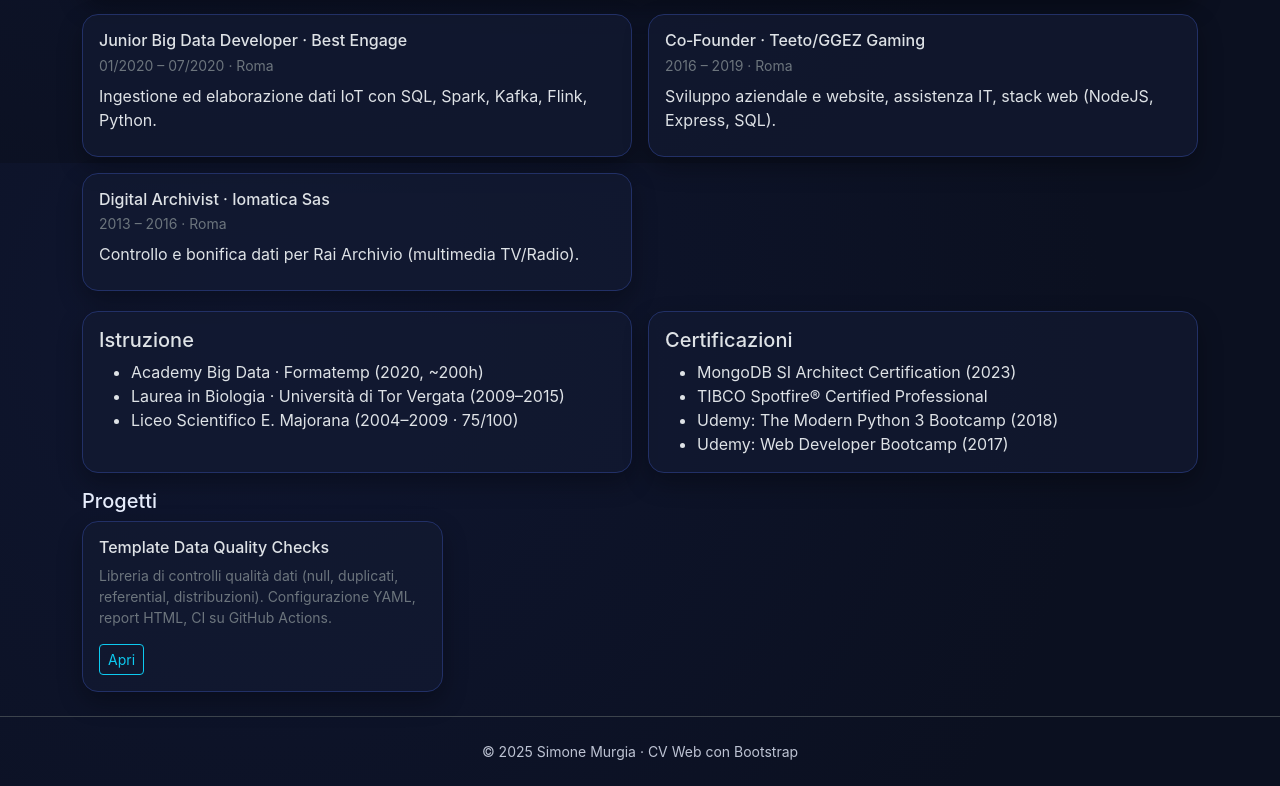
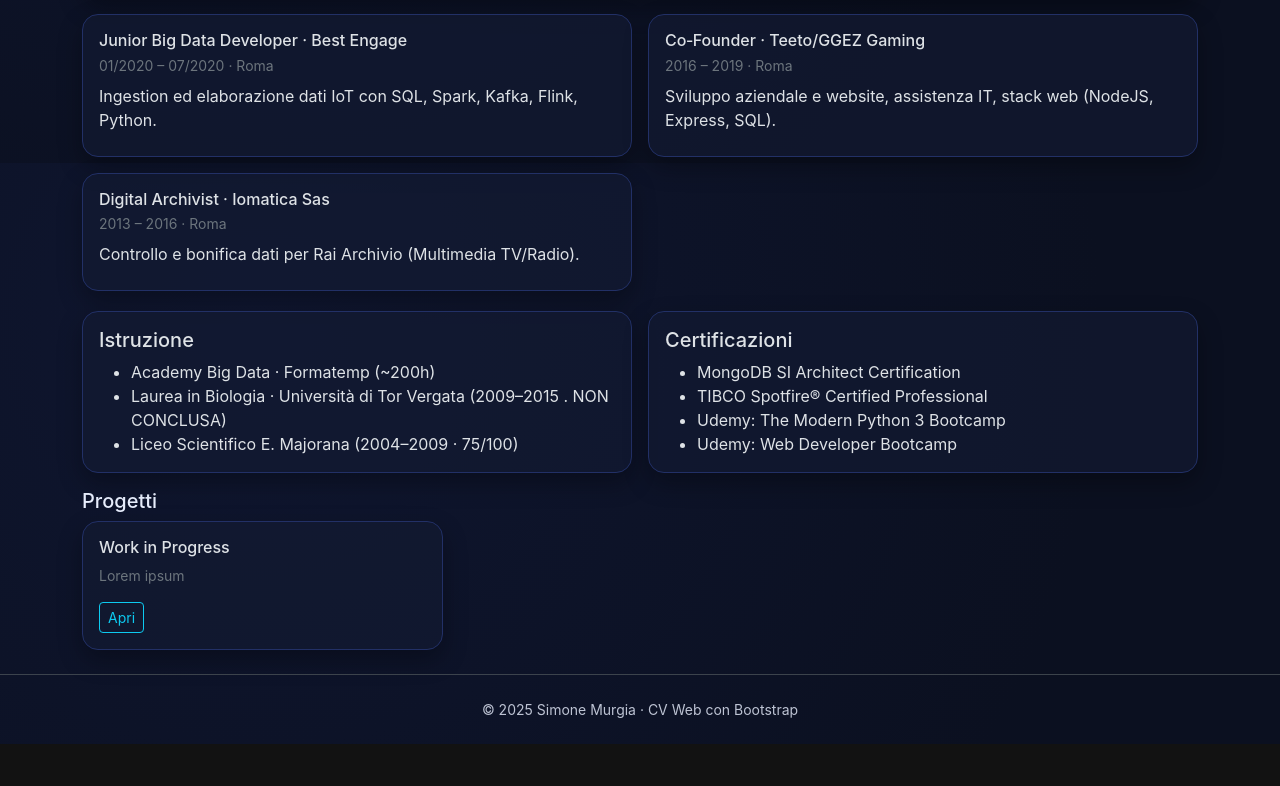
Before and after one commit to xMaedhroSx/SimoneMurgiaCV, a plain HTML site: page index.html in a window 1280 px wide. Shown: the part 637-1423 px from the top of the page. After the commit the page ends 1381 px from the top, so only its background shows below. Drawn offline with nearby package versions, Linux system fonts and the light colour scheme.

Commit message:
Update index.html

```diff
--- a/index.html
+++ b/index.html
@@ -59,13 +59,13 @@
             <div class="d-flex flex-wrap gap-2">
               <span class="chip">Talend</span>
               <span class="chip">Informatica PowerCenter</span>
-              <span class="chip">Kafka</span>
+              <span class="chip">MongoDB</span>
               <span class="chip">Hive / Impala</span>
               <span class="chip">AWS</span>
               <span class="chip">TIBCO Spotfire</span>
               <span class="chip">Python</span>
               <span class="chip">SQL · Oracle · PostgreSQL</span>
-              <span class="chip">MongoDB</span>
+              <span class="chip">Kafka</span>
               <span class="chip">HTML · CSS · Bootstrap · TS</span>
             </div>
           </div>
@@ -102,7 +102,7 @@
             <div class="card-body">
               <h3 class="h6 mb-1">Junior Big Data Developer · Best Engage</h3>
               <div class="small text-secondary mb-2">01/2020 – 07/2020 · Roma</div>
-              <p class="mb-2">Ingestione ed elaborazione dati IoT con SQL, Spark, Kafka, Flink, Python.</p>
+              <p class="mb-2">Ingestion ed elaborazione dati IoT con SQL, Spark, Kafka, Flink, Python.</p>
             </div>
           </div>
         </div>
@@ -120,7 +120,7 @@
             <div class="card-body">
               <h3 class="h6 mb-1">Digital Archivist · Iomatica Sas</h3>
               <div class="small text-secondary mb-2">2013 – 2016 · Roma</div>
-              <p class="mb-2">Controllo e bonifica dati per Rai Archivio (multimedia TV/Radio).</p>
+              <p class="mb-2">Controllo e bonifica dati per Rai Archivio (Multimedia TV/Radio).</p>
             </div>
           </div>
         </div>
@@ -134,8 +134,8 @@
           <div class="card-body">
             <h2 class="h5 card-title">Istruzione</h2>
             <ul class="mb-0">
-              <li>Academy Big Data · Formatemp (2020, ~200h)</li>
-              <li>Laurea in Biologia · Università di Tor Vergata (2009–2015)</li>
+              <li>Academy Big Data · Formatemp (~200h)</li>
+              <li>Laurea in Biologia · Università di Tor Vergata (2009–2015 . NON CONCLUSA)</li>
               <li>Liceo Scientifico E. Majorana (2004–2009 · 75/100)</li>
             </ul>
           </div>
@@ -146,10 +146,10 @@
           <div class="card-body">
             <h2 class="h5 card-title">Certificazioni</h2>
             <ul class="mb-0">
-              <li>MongoDB SI Architect Certification (2023)</li>
+              <li>MongoDB SI Architect Certification</li>
               <li>TIBCO Spotfire® Certified Professional</li>
-              <li>Udemy: The Modern Python 3 Bootcamp (2018)</li>
-              <li>Udemy: Web Developer Bootcamp (2017)</li>
+              <li>Udemy: The Modern Python 3 Bootcamp</li>
+              <li>Udemy: Web Developer Bootcamp</li>
             </ul>
           </div>
         </section>
@@ -163,8 +163,8 @@
         <div class="col-12 col-md-6 col-xl-4">
           <article class="card section-card h-100">
             <div class="card-body">
-              <h3 class="h6">Template Data Quality Checks</h3>
-              <p class="small text-secondary">Libreria di controlli qualità dati (null, duplicati, referential, distribuzioni). Configurazione YAML, report HTML, CI su GitHub Actions.</p>
+              <h3 class="h6">Work in Progress</h3>
+              <p class="small text-secondary">Lorem ipsum</p>
               <a class="btn btn-sm btn-outline-info" href="#" target="_blank">Apri</a>
             </div>
           </article>
```
